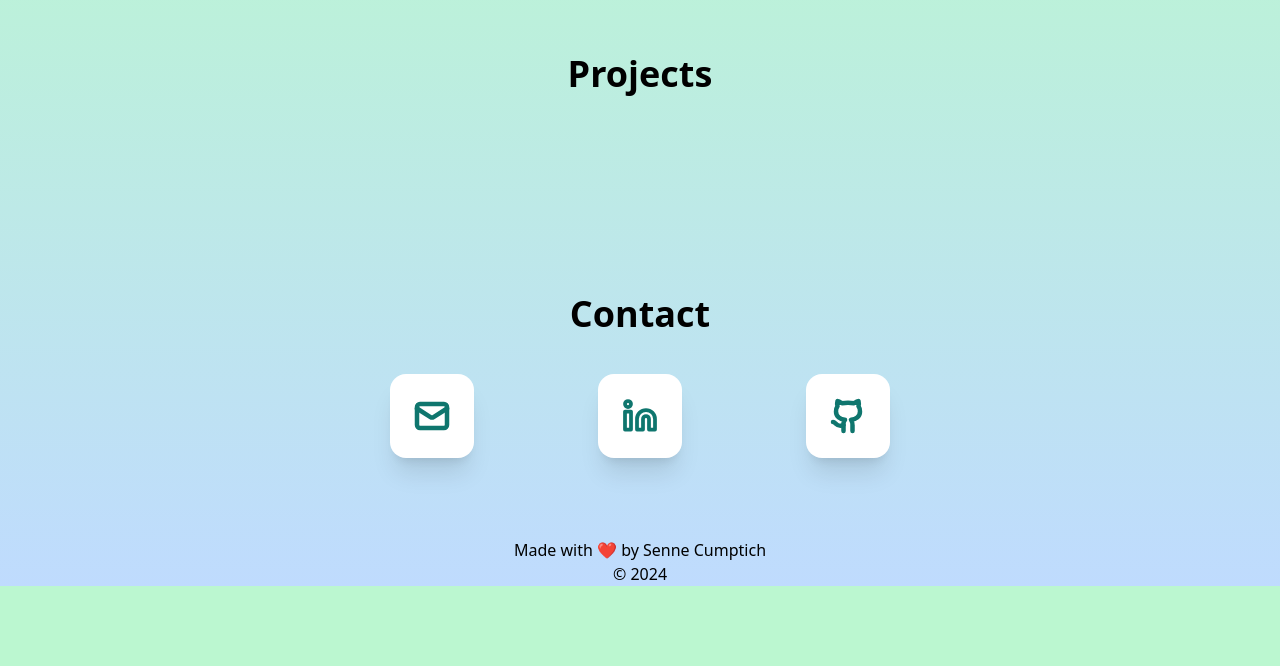
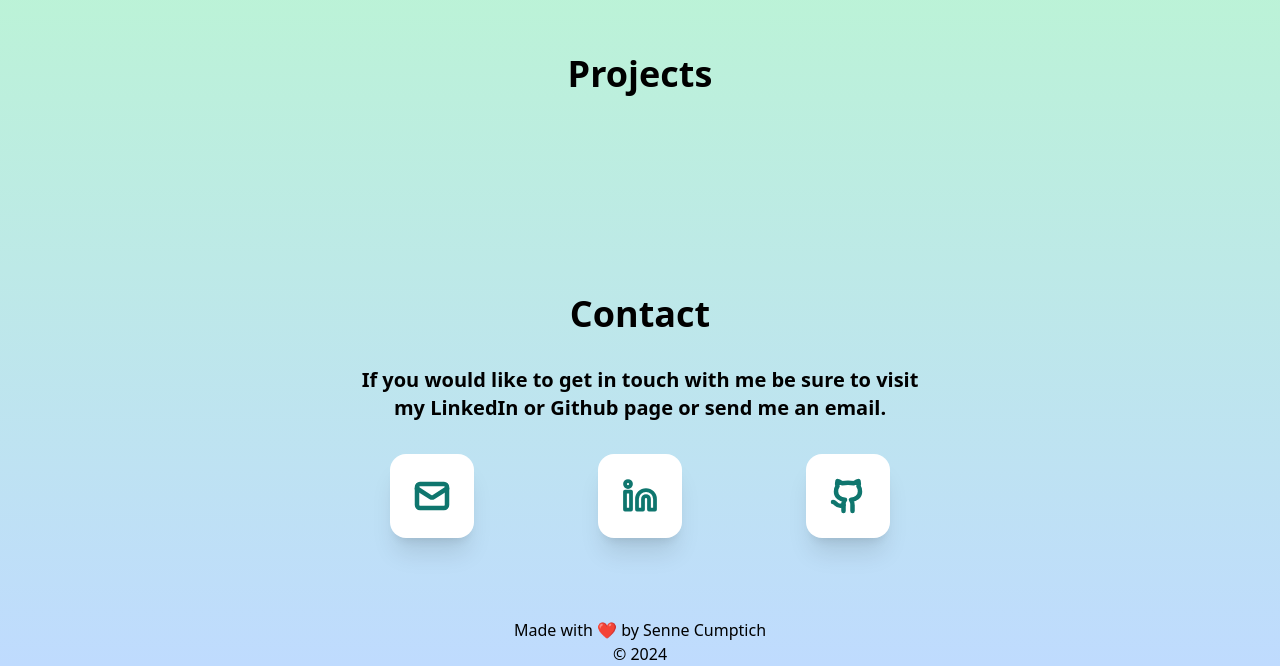
Before and after one commit to CumptichSenne/frontend_project, a React (Vite) app: page / in a window 1280 px wide. Shown: the part 922-1588 px from the top of the page. Before the commit the page ends 1508 px from the top, so only its background shows below. Built offline with nearby package versions, Linux system fonts and the light colour scheme.

Commit message:
feat: added working contact buttons

```diff
--- a/src/Home.tsx
+++ b/src/Home.tsx
@@ -5,6 +5,7 @@ import { TypeAnimation } from "react-type-animation";
 
 import profile from "../public/profile.jpg";
 import { Github, LinkedinIcon, Mail } from "lucide-react";
+import { Link } from "react-router-dom";
 
 export default function App() {
 
@@ -51,20 +52,22 @@ export default function App() {
         </div>
       </section>
       <section id="contact" className="flex flex-col pt-10 w-full">
-        <div className="flex flex-col gap-10 items-center justify-center p-20">
+        <div className="flex flex-col gap-8 items-center justify-center p-20">
           <div className="space-y-4">
             <h1 className="text-4xl font-bold">Contact</h1>
           </div>
+          <p className="text-xl font-bold text-center">If you would like to get in touch with me be sure to visit <br/> my LinkedIn or Github page or send me an email.</p>
           <div className=" w-2/3 flex flex-row justify-evenly">
-            <div className="p-6 bg-white rounded-2xl text-teal-700 transition duration-300 ease-in-out hover:scale-125 shadow-xl">
+            <Link to='#' onClick={() => window.location.href = 'mailto:yourmail@domain.com'}
+              className="p-6 bg-white rounded-2xl text-teal-700 transition duration-300 ease-in-out hover:scale-125 shadow-xl">
               <Mail size={36} strokeWidth={3}/>
-            </div>
-            <div className="p-6 bg-white rounded-2xl text-teal-700  transition duration-300 ease-in-out hover:scale-125 shadow-xl">
+            </Link>
+            <Link to="https://www.linkedin.com/in/senne-cumptich-a7b592273/" target="/blank" className="p-6 bg-white rounded-2xl text-teal-700  transition duration-300 ease-in-out hover:scale-125 shadow-xl">
               <LinkedinIcon size={36} strokeWidth={2.5}/>
-            </div>
-            <div className="p-6 bg-white rounded-2xl text-teal-700  transition duration-300 ease-in-out hover:scale-125 shadow-xl">
+            </Link>
+            <Link to="https://github.com/CumptichSenne" target="/blank" className="p-6 bg-white rounded-2xl text-teal-700  transition duration-300 ease-in-out hover:scale-125 shadow-xl">
               <Github size={36} strokeWidth={3}/>
-            </div>
+            </Link>
           </div>
         </div>
       </section>
```
